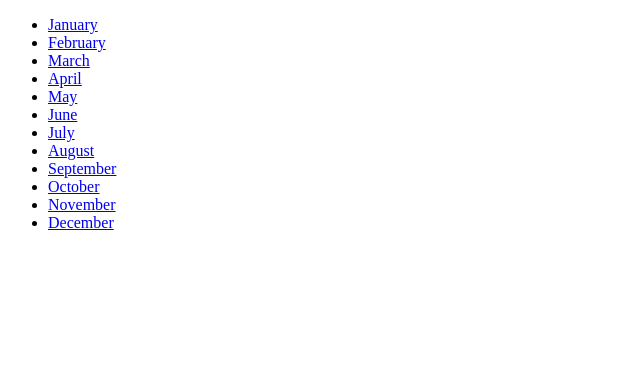
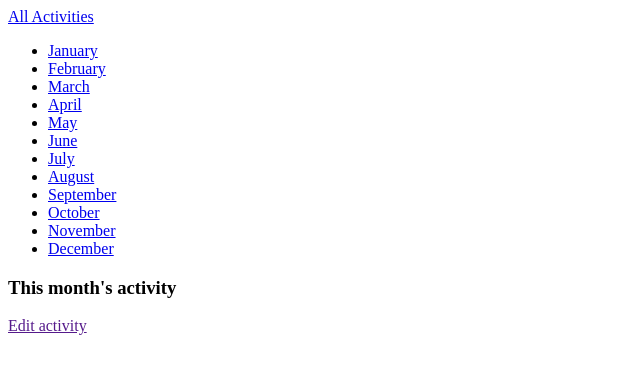
Before and after one commit to amazingawwal/KoolApp_backend, a Django app: page /home/ in a window 1280 px wide. Shown: the top 374 px of the page, without its empty margins (0-640 px from the left). Run offline with Django 5.2, Linux system fonts and the light colour scheme.

Commit message:
include and base template

```diff
--- a/cool_app/settings.py
+++ b/cool_app/settings.py
@@ -55,7 +55,9 @@ ROOT_URLCONF = 'cool_app.urls'
 TEMPLATES = [
     {
         'BACKEND': 'django.template.backends.django.DjangoTemplates',
-        'DIRS': [],
+        'DIRS': [
+            BASE_DIR / 'templates'
+        ],
         'APP_DIRS': True,
         'OPTIONS': {
             'context_processors': [
--- /dev/null
+++ b/templates/base.html
@@ -0,0 +1,13 @@
+<!DOCTYPE html>
+<html lang="en">
+<head>
+    <meta charset="UTF-8">
+    <meta name="viewport" content="width=device-width, initial-scale=1.0">
+    <title>{% block title %}{% endblock title %}</title>
+</head>
+<body>
+    <a href={% url "home" %}> All Activities<a/>
+    {% block content %}
+    {% endblock  %}
+</body>
+</html>
--- a/todo_app/templates/activities/home.html
+++ b/todo_app/templates/activities/home.html
@@ -1,11 +1,8 @@
-<!DOCTYPE html>
-<html lang="en">
-<head>
-    <meta charset="UTF-8">
-    <meta name="viewport" content="width=device-width, initial-scale=1.0">
-    <title>My Monthly Activities</title>
-</head>
-<body>
+{% extends "base.html" %}
+
+{% block title %}Monthly Activities{% endblock title %}
+
+{% block content %}
     <ul>
         {% for month in months  %}
             <li>
@@ -15,5 +12,5 @@
             </li>
         {% endfor %}
     </ul>
-</body>
-</html>
+    {% include "include/include.html" with activity_page='Edit activity' %}
+{% endblock  %}
--- /dev/null
+++ b/todo_app/templates/include/include.html
@@ -0,0 +1,5 @@
+{% block month_name %}
+    <h3>This month's activity</h3>
+{% endblock  %}
+
+<a href=''>{{activity_page}}</a>
--- a/todo_app/urls.py
+++ b/todo_app/urls.py
@@ -2,7 +2,7 @@ from django.urls import path
 from . import views
 
 urlpatterns = [
-    path('', views.activity),
+    path('', views.activity, name='home'),
     path('<month>', views.render_html),
     path('<int:month>', views.activities2),
     path('<str:month>', views.activities, name='monthly-activity'),
```
Also changed, not shown: todo_app/templates/activities/activity.html (+8 -12 lines).
